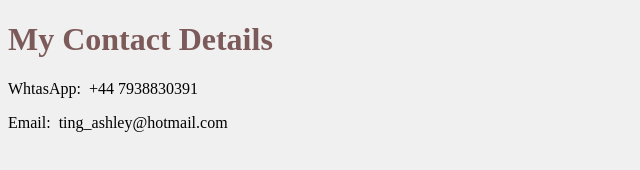
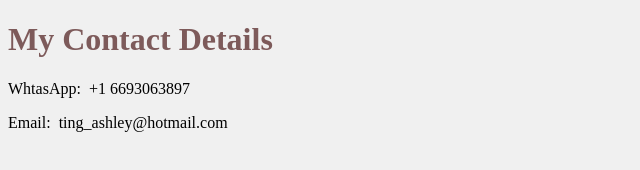
Before and after one commit to Ting-Lii/cv1, a plain HTML site: page contact-me.html in a window 1280 px wide. Shown: the full height of the page, 0-640 px from the left. Drawn offline with Linux system fonts and the light colour scheme.

Commit message:
Update contact-me.html

```diff
--- a/contact-me.html
+++ b/contact-me.html
@@ -7,7 +7,7 @@
   </head>
   <body>
   <h1>My Contact Details</h1>
-  <p>WhtasApp:&nbsp +44 7938830391</p>
+  <p>WhtasApp:&nbsp +1 6693063897</p>
   <p>Email:&nbsp ting_ashley@hotmail.com</p>
   </body>
 </html>
```
